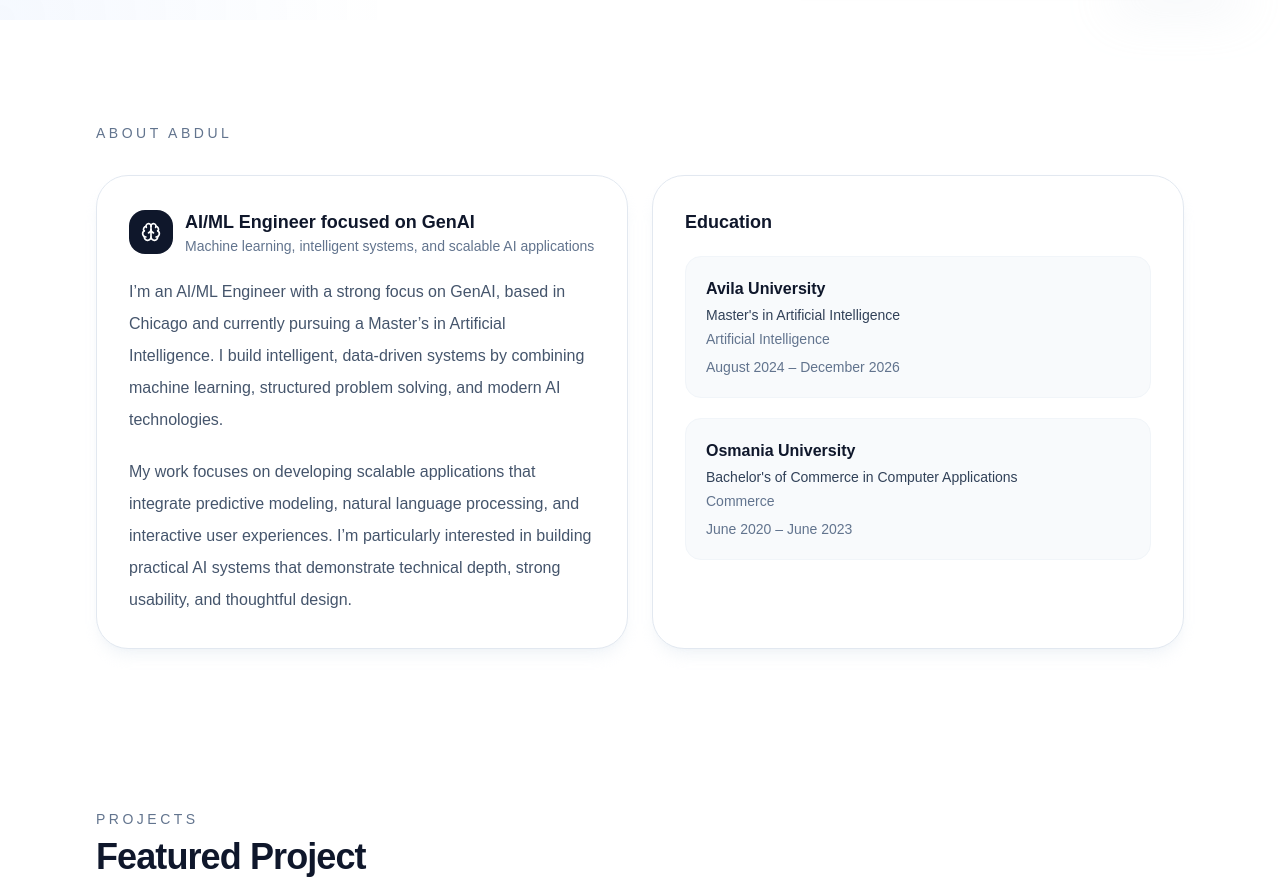
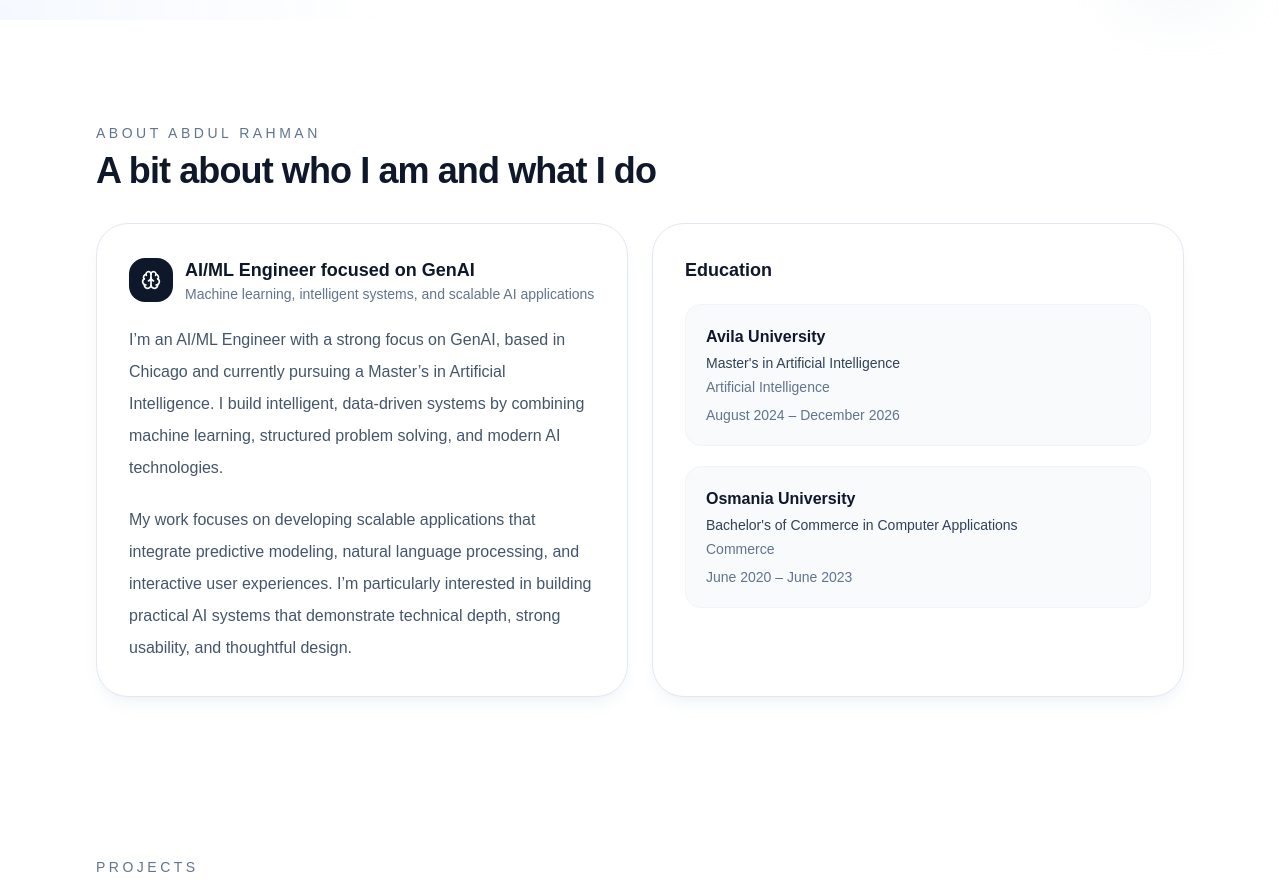
Before and after one commit to abdulxrahman-ai/abdulrahman, a Next.js app: page / in a window 1280 px wide. Shown: the part 780-1668 px from the top of the page. Built offline with nearby package versions, Linux system fonts and the light colour scheme.

Commit message:
Update page.tsx

```diff
--- a/app/page.tsx
+++ b/app/page.tsx
@@ -332,7 +332,7 @@ export default function Page() {
           </div>
         </Section>
 
-        <Section id="about" eyebrow="About Abdul" title="">
+        <Section id="about" eyebrow="About Abdul Rahman" title="A bit about who I am and what I do">
   <div className="grid gap-6 lg:grid-cols-2">
     <div className="rounded-[2rem] border border-slate-200 bg-white p-8 shadow-lg shadow-slate-200/40">
       <div className="mb-5 flex items-center gap-3">
```
